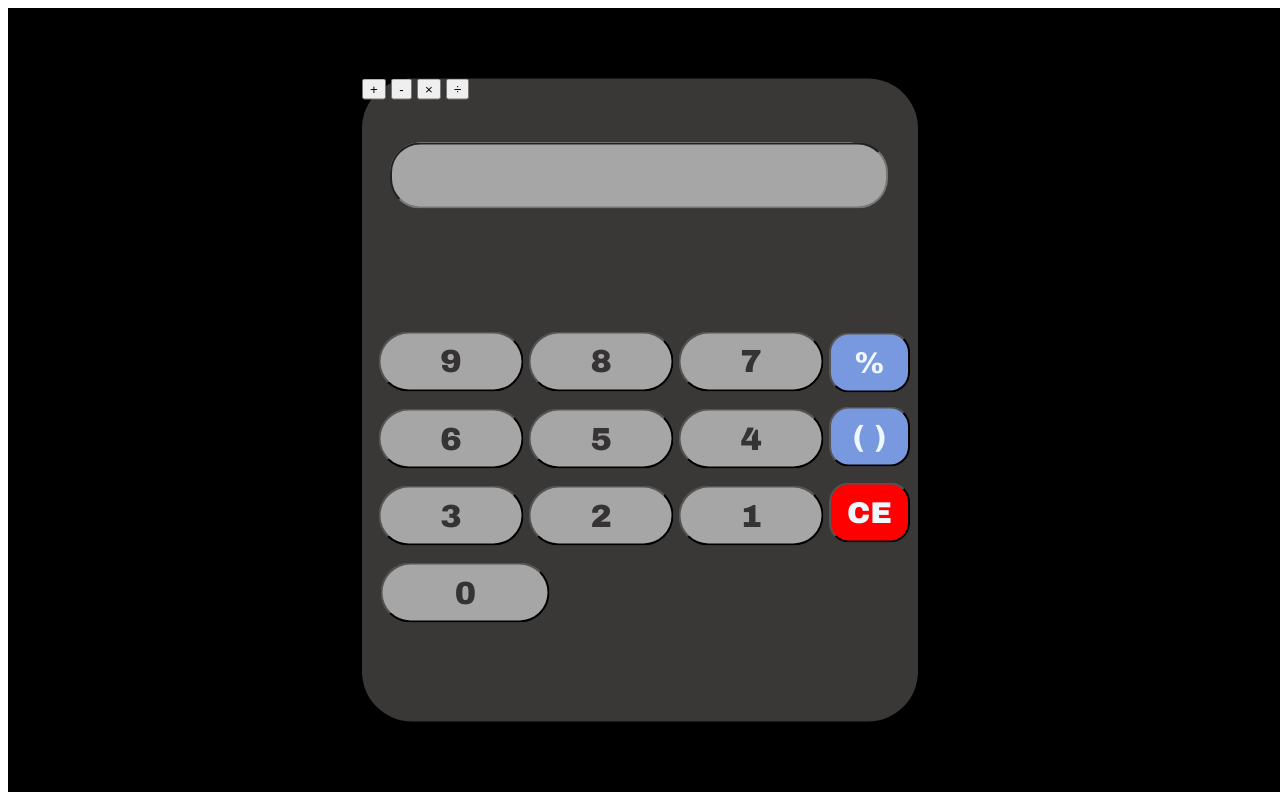
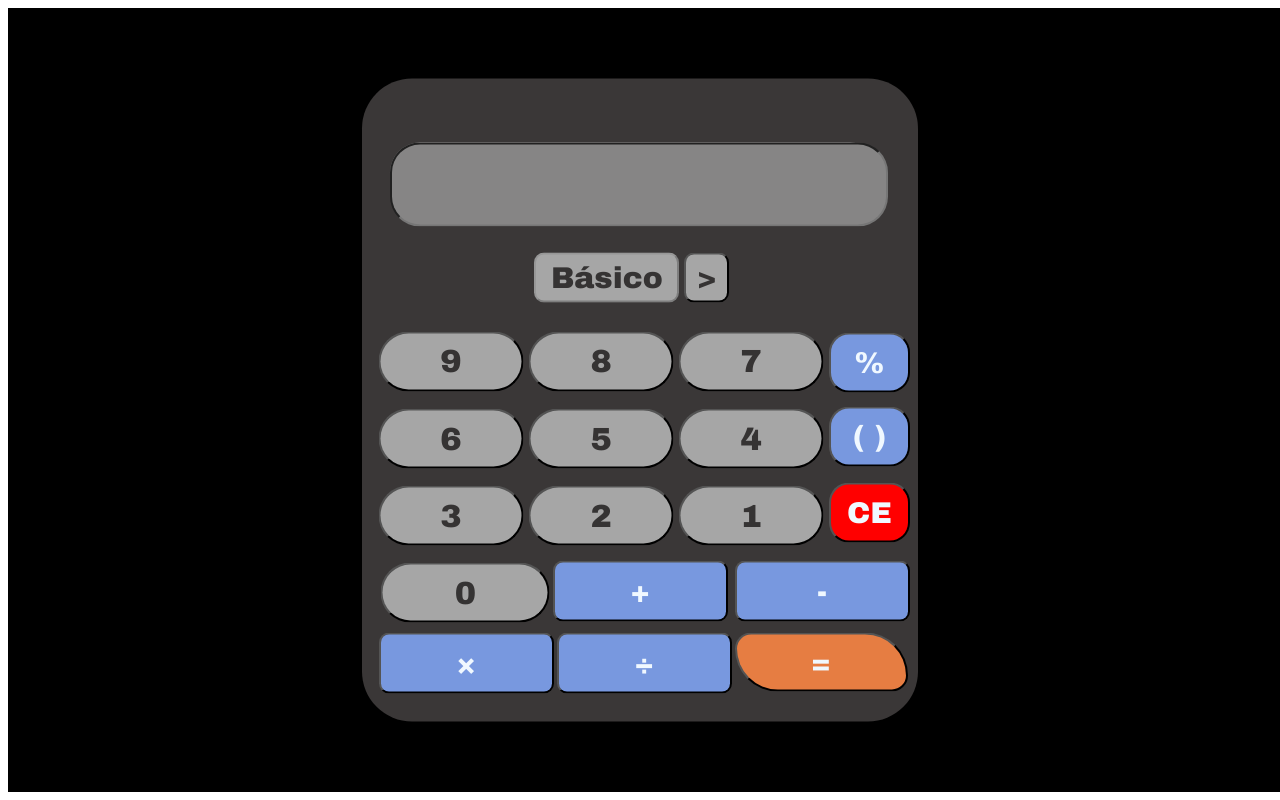
Before and after one commit to DaniBarreto-dev/Calculadora, a plain HTML site: page index.html in a window 1280 px wide. Shown: the top 800 px of the page. Drawn offline with Linux system fonts and the light colour scheme.

Commit message:
Terceiro commit

```diff
--- a/Style.css
+++ b/Style.css
@@ -272,8 +272,8 @@ body {
 
     .txt {
         width: 490px ;
-        height: 60px ;
-      background-color: #a6a6a6;
+        height: 78px ;
+      background-color: #868585;
       border-radius: 30px;
 
     }
@@ -329,7 +329,7 @@ body {
 
 
     }
-    .Del{
+    .Del {
         position: absolute;
         top: 62.9%;
         left: 84%;
@@ -338,5 +338,112 @@ body {
     }
 
     .mais {
+        width: 175px ;
+        height: 61px ;
+        background-color: #7898df;
+        border-radius: 10px;
+        color: aliceblue;
+    }
 
+    .mais {
+        position: absolute;
+        top: 75%;
+        left: 34.3%;
+        font-family: 'Archivo Black', sans-serif;
+        font-size: 30px
     }
+
+    .menos {
+        width: 175px ;
+        height: 61px ;
+        background-color: #7898df;
+        border-radius: 10px;
+        color: aliceblue;
+    }
+
+    .menos {
+        position: absolute;
+        top: 75%;
+        left: 67%;
+        font-family: 'Archivo Black', sans-serif;
+        font-size: 30px
+    }
+
+    .vezes {
+        width: 175px ;
+        height: 61px ;
+        background-color: #7898df;
+        border-radius: 10px;
+        color: aliceblue;
+    }
+
+    .vezes {
+        position: absolute;
+        top: 86.2%;
+        left: 3%;
+        font-family: 'Archivo Black', sans-serif;
+        font-size: 30px
+    }
+
+    .dv {
+        width: 175px ;
+        height: 61px ;
+        background-color: #7898df;
+        border-radius: 10px;
+        color: aliceblue;
+    }
+
+    .dv {
+        position: absolute;
+        top: 86.2%;
+        left: 35%;
+        font-family: 'Archivo Black', sans-serif;
+        font-size: 30px
+    }
+
+    .Igual {
+        position: absolute;
+        width: 173px;
+        height: 59px;
+        background-color: #E67D42;
+        color: aliceblue;
+        border-radius: 30px 80px;
+        }
+    .Igual {
+        position: absolute;
+        top: 86.2%;
+        left: 67%;
+        font-family: 'Archivo Black', sans-serif;
+        font-size: 30px
+    }
+
+    .Básico {
+        width: 145px; /* Largura do quadrado */
+        height: 50px; /* Altura do quadrado */
+        background-color: #a6a6a6; /* Cor de fundo (opcional) */
+        border-radius: 10px;
+        color: rgb(53, 51, 51);
+    }
+
+    .Básico {
+        position: absolute;
+        top: 27%;
+        left: 31%;
+        font-family: 'Archivo Black', sans-serif;
+        font-size: 30px
+    }
+    .Avançar {
+        width: 45px; /* Largura do quadrado */
+        height: 50px; /* Altura do quadrado */
+        background-color: #a6a6a6; /* Cor de fundo (opcional) */
+        border-radius: 10px;
+        color: rgb(53, 51, 51);
+    }
+
+    .Avançar {
+        position: absolute;
+        top: 27%;
+        left: 58%;
+        font-family: 'Archivo Black', sans-serif;
+        font-size: 30px
+    }
--- a/index.html
+++ b/index.html
@@ -35,7 +35,10 @@
   <button class="menos" type="button" onclick="">-</button>
   <button class="vezes" type="button" onclick="">×</button>
   <button class="dv" type="button" onclick="">÷</button>
+  <button class="Igual" type="button" onclik="">=</button>
 
+  <button class="Básico" type="button" disabled="">Básico</button>
+  <button class="Avançar" type="button" onclick="">></button>
 
 
     </div>
```
